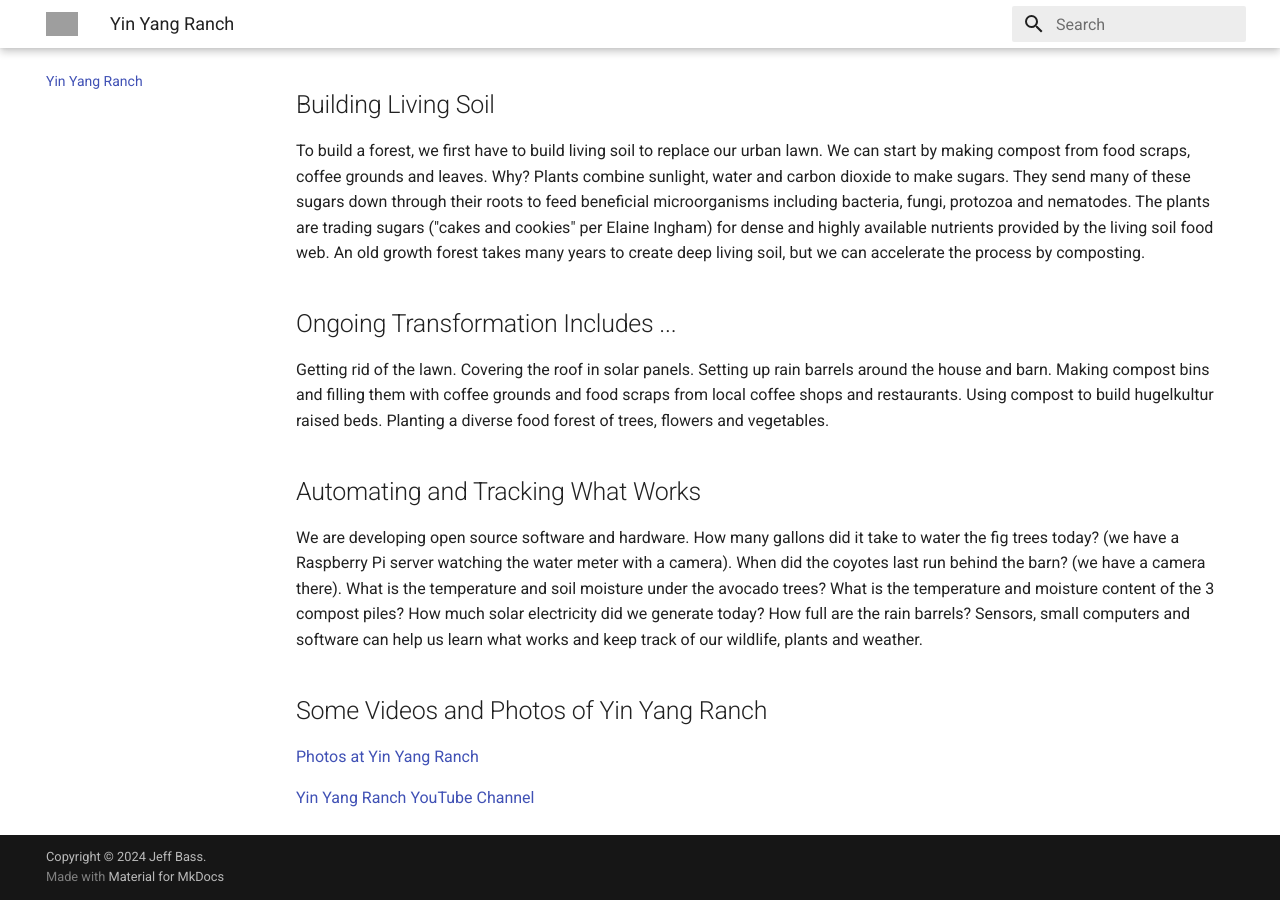
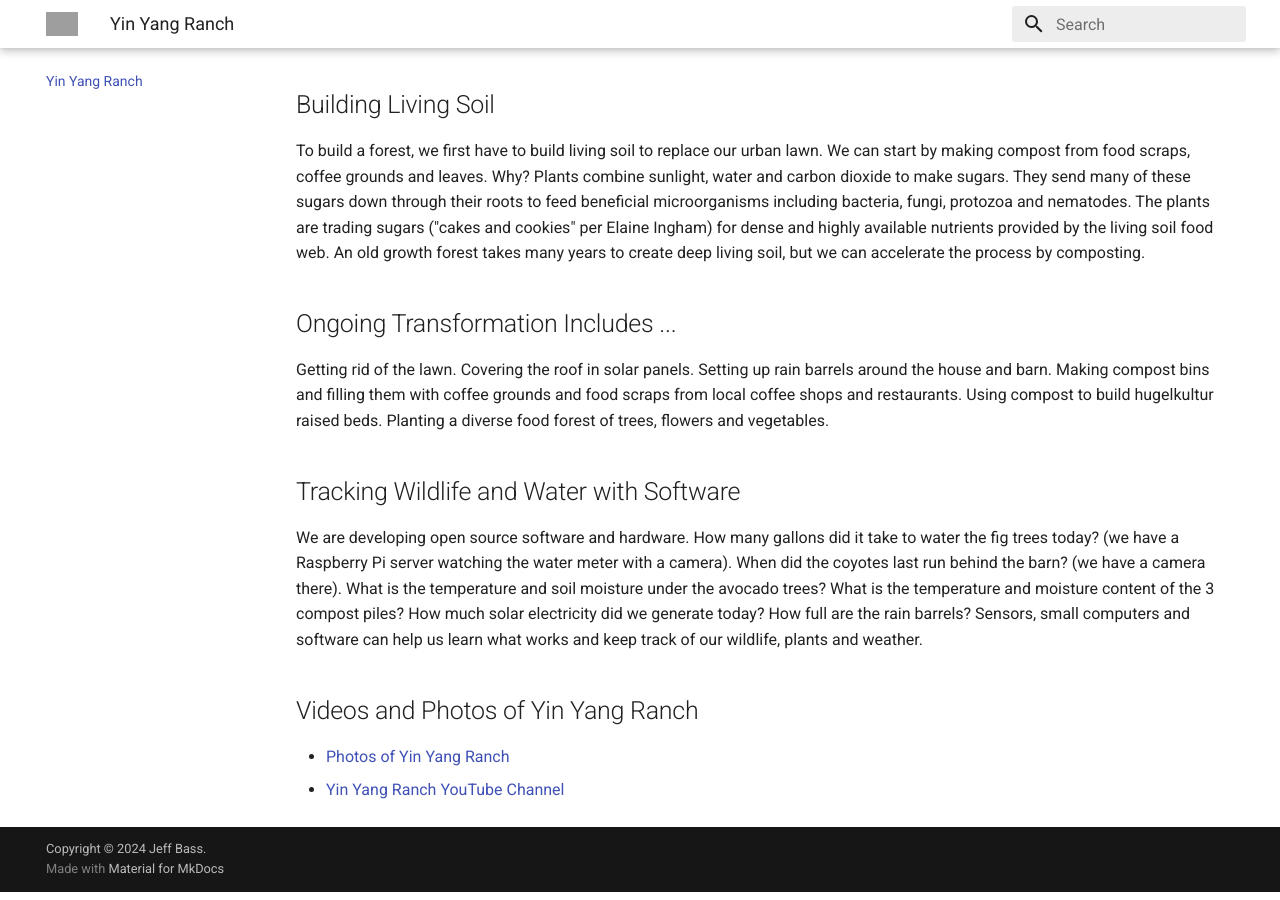
Before and after one commit to jeffbass/com-yin-yang-ranch, an MkDocs documentation site: the page built from docs/index.md, in a window 1280 px wide and 900 px high, scrolled down 1256 px. Built offline with MkDocs 1.6.1 and Material for MkDocs 9.7.7, drawn with Linux system fonts in a browser that asks for light colours; some of the changed text lies outside the part shown; grey boxes are pictures that could not be loaded.

```diff
--- a/docs/index.md
+++ b/docs/index.md
@@ -30,14 +30,12 @@ Plants combine sunlight, water and carbon dioxide to make sugars. They send many
 
 Getting rid of the lawn. Covering the roof in solar panels. Setting up rain barrels around the house and barn. Making compost bins and filling them with coffee grounds and food scraps from local coffee shops and restaurants. Using compost to build hugelkultur raised beds. Planting a diverse food forest of trees, flowers and vegetables.
 
-## Automating and Tracking What Works
+## Tracking Wildlife and Water with Software
 
 We are developing open source software and hardware. How many gallons did it take to water the fig trees today? (we have a Raspberry Pi server watching the water meter with a camera). When did the coyotes last run behind the barn? (we have a camera there). What is the temperature and soil moisture under the avocado trees? What is the temperature and moisture content of the 3 compost piles? How much solar electricity did we generate today? How full are the rain barrels? Sensors, small computers and software can help
 us learn what works and keep track of our wildlife, plants and weather.
 
+## Videos and Photos of Yin Yang Ranch
 
-## Some Videos and Photos of Yin Yang Ranch
-
-[Photos at Yin Yang Ranch](https://500px.com/manager?view=galleries&user=jh5fhk5zvk&slug=yin-yang-ranch-plants-and-critters)
-
-[Yin Yang Ranch YouTube Channel](https://youtube.com/@yinyangranch-h1p?si=PQykr61daCJ45kae)
+- [Photos of Yin Yang Ranch](https://500px.com/manager?view=galleries&user=jh5fhk5zvk&slug=yin-yang-ranch-plants-and-critters)
+- [Yin Yang Ranch YouTube Channel](https://youtube.com/@yinyangranch-h1p?si=PQykr61daCJ45kae)
```
Also changed, not shown: other parts of docs/index.md (+1 -1 lines), README.md (+2 -6 lines), docs/yyr-Software/index.md (+65 -8 lines), docs/images/RPi-Zero-in-case.jpg (added), docs/images/cam-sensor-closeup.jpg (added), docs/images/camera-housing.jpg (added), docs/images/camera-in-place-driveway.jpg (added), 1 other file.
